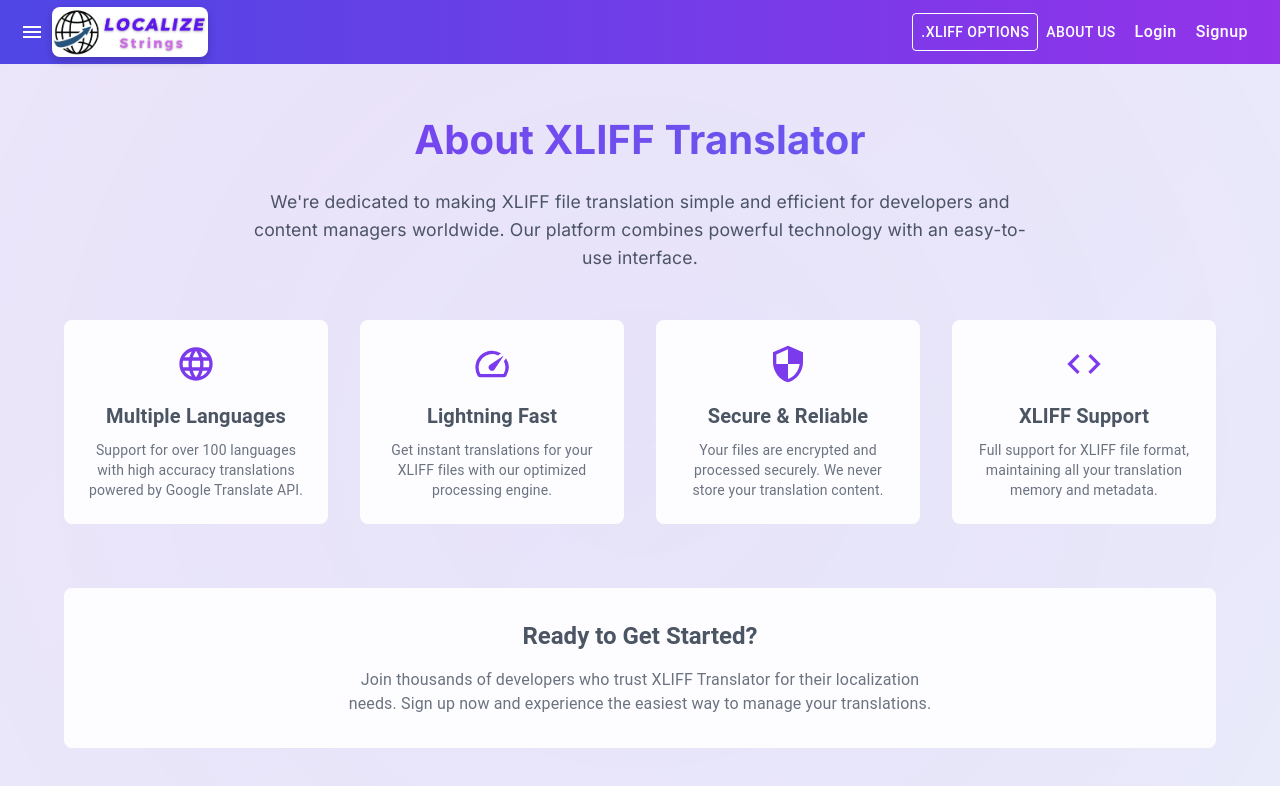
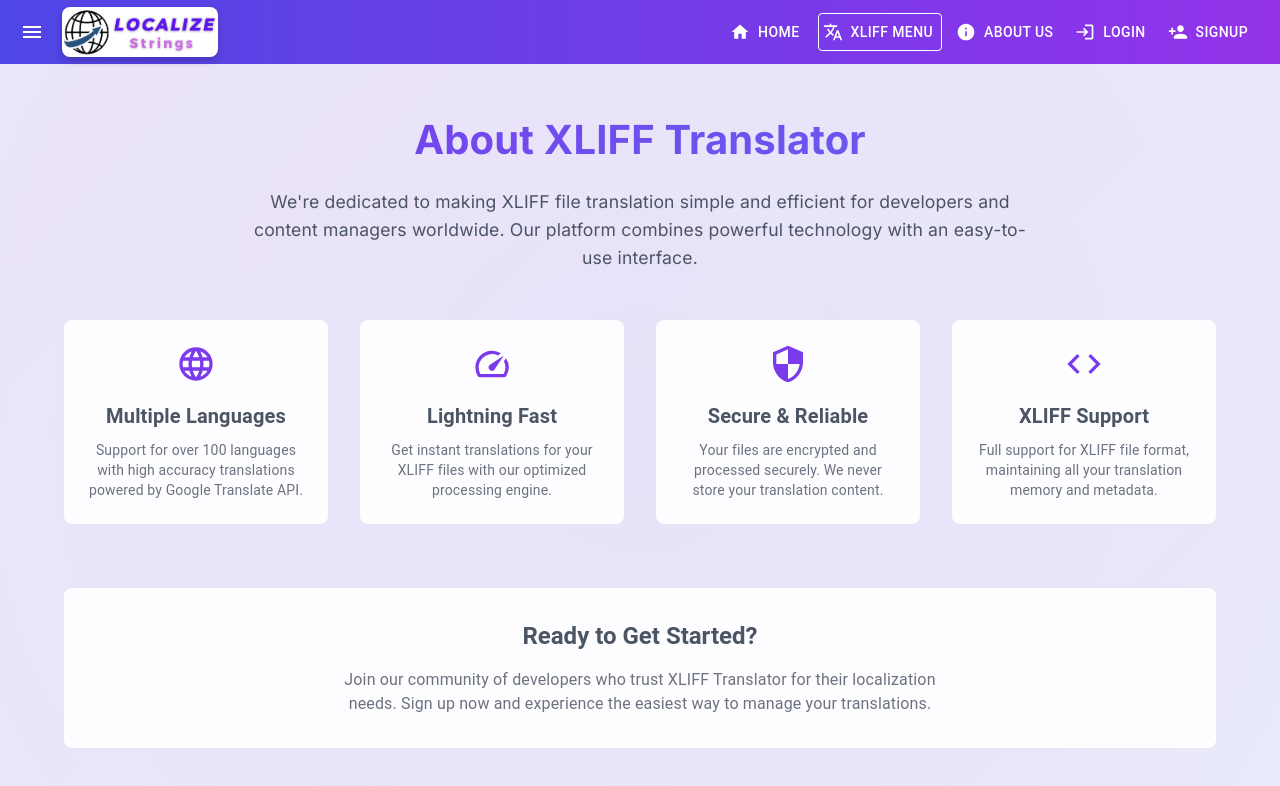
Before and after one commit to thefusionworksllc/localizestrings, a Next.js app: page /about in a window 1280 px wide. Shown: the top 786 px of the page. Built offline with nearby package versions, Linux system fonts and the light colour scheme; no server answers.

Commit message:
updated to styling

```diff
--- a/src/app/about/page.js
+++ b/src/app/about/page.js
@@ -104,7 +104,7 @@ export default function About() {
             Ready to Get Started?
           </Typography>
           <Typography sx={{ color: '#6b7280', maxWidth: '600px', mx: 'auto' }}>
-            Join thousands of developers who trust XLIFF Translator for their localization needs.
+            Join our community of developers who trust XLIFF Translator for their localization needs.
             Sign up now and experience the easiest way to manage your translations.
           </Typography>
         </Box>
--- a/src/app/layout.js
+++ b/src/app/layout.js
@@ -20,7 +20,8 @@ import {
   Login as LoginIcon,
   Dashboard,
   PersonAdd as PersonAddIcon,
-  Home as HomeIcon
+  Home as HomeIcon,
+  Translate as TranslateIcon
 } from '@mui/icons-material';
 import Head from 'next/head';
 import PublicIcon from '@mui/icons-material/Public';
@@ -93,11 +94,13 @@ export default function RootLayout({ children }) {
             boxShadow: 'none'
           }}
         >
-          <Toolbar>
-            <IconButton color="inherit" onClick={toggleSidebar} edge="start">
+          <Toolbar >
+            <IconButton color="inherit" onClick={toggleSidebar} edge="start" sx={{ '&:hover': {
+              backgroundColor: 'rgba(255, 255, 255, 0.1)',
+            }}}>
               <MenuIcon />
             </IconButton>
-            <Box sx={{ display: 'flex', alignItems: 'center' }}>
+            <Box sx={{ display: 'flex', alignItems: 'center', ml: '10px' }}>
               <img
                 src="/logo.png"
                 alt="Logo"
@@ -127,9 +130,21 @@ export default function RootLayout({ children }) {
               </Typography>
             </Box>
             <Box sx={{ ml: 'auto', display: 'flex', alignItems: 'center' }}>
+            <Button
+                color="inherit"
+                onClick={() => handleNavigation('/')}
+                startIcon={<HomeIcon />}
+                sx={{ mr: '10px', '&:hover': {
+                  backgroundColor: 'rgba(255, 255, 255, 0.1)',
+                }}}
+
+              >
+                Home
+              </Button>
               <Button
                 color="inherit"
                 onClick={handleMenuClick}
+                startIcon={<TranslateIcon />}
                 sx={{
                   border: '1px solid white',
                   borderRadius: '4px',
@@ -138,7 +153,7 @@ export default function RootLayout({ children }) {
                   }
                 }}
               >
-                .XLIFF Options
+                XLIFF Menu
               </Button>
               <Menu
                 anchorEl={anchorEl}
@@ -152,22 +167,32 @@ export default function RootLayout({ children }) {
                   vertical: 'top',
                   horizontal: 'left',
                 }}
-                sx={{ mt: '45px' }}
+                sx={{ mt: '2px', }}
               >
                 <MenuItem
                   onClick={() => { handleNavigation('/xliff-file-translator'); handleMenuClose(); }}
-                  sx={{ '&:hover': { backgroundColor: 'rgba(79, 70, 229, 0.1)' } }}
+                  sx={{ '&:hover': { background: 'linear-gradient(135deg, rgba(80, 74, 194, 0.9), rgba(147, 51, 234, 0.90))', color: 'white' } }}
                 >
+                  <Edit sx={{ mr: 1 }} />
                   XLIFF File Translator
                 </MenuItem>
                 <MenuItem
                   onClick={() => { handleNavigation('/xliff-online-translator'); handleMenuClose(); }}
-                  sx={{ '&:hover': { backgroundColor: 'rgba(79, 70, 229, 0.1)' } }}
+                  sx={{ '&:hover': { background: 'linear-gradient(135deg, rgba(80, 74, 194, 0.9), rgba(147, 51, 234, 0.90))', color: 'white' } }}
                 >
-                 XLIFF Online Translator
+                  <TranslateIcon sx={{ mr: 1 }} />
+                  XLIFF Online Translator
                 </MenuItem>
               </Menu>
-              <Button color="inherit" onClick={() => handleNavigation('/about')}>
+              <Button
+                color="inherit"
+                onClick={() => handleNavigation('/about')}
+                startIcon={<Info />}
+                sx={{ ml: '10px' , '&:hover': {
+                  backgroundColor: 'rgba(255, 255, 255, 0.1)',
+                }}}
+
+              >
                 About Us
               </Button>
               {user ? (
@@ -183,12 +208,14 @@ export default function RootLayout({ children }) {
                     sx={{
                       color: 'white',
                       textTransform: 'none',
+                      ml: '10px',
                       fontSize: '1rem',
                       '&:hover': {
                         backgroundColor: 'rgba(255, 255, 255, 0.1)',
                       }
                     }}
                   >
+                    <ExitToApp sx={{ mr: 1 }} />
                     Logout
                   </Button>
                 </>
@@ -197,26 +224,20 @@ export default function RootLayout({ children }) {
                   <Button
                     color="inherit"
                     onClick={() => handleNavigation('/login')}
-                    sx={{
-                      textTransform: 'none',
-                      fontSize: '1rem',
-                      '&:hover': {
-                        backgroundColor: 'rgba(255, 255, 255, 0.1)',
-                      }
-                    }}
+                    startIcon={<LoginIcon />}
+                    sx={{ ml: '10px' , '&:hover': {
+                      backgroundColor: 'rgba(255, 255, 255, 0.1)',
+                    }}}
                   >
                     Login
                   </Button>
                   <Button
                     color="inherit"
                     onClick={() => handleNavigation('/signup')}
-                    sx={{
-                      textTransform: 'none',
-                      fontSize: '1rem',
-                      '&:hover': {
-                        backgroundColor: 'rgba(255, 255, 255, 0.1)',
-                      }
-                    }}
+                    startIcon={<PersonAddIcon />}
+                    sx={{ ml: '10px' , '&:hover': {
+                      backgroundColor: 'rgba(255, 255, 255, 0.1)',
+                    }}}
                   >
                     Signup
                   </Button>
@@ -232,7 +253,7 @@ export default function RootLayout({ children }) {
           onClose={toggleSidebar}
           PaperProps={{
             sx: {
-              width: 280,
+              width: 380,
               background: 'linear-gradient(135deg, rgba(79, 70, 229, 0.90), rgba(147, 51, 234, 0.90))',
               borderRadius: '0 16px 16px 0',
               padding: '24px 16px',
@@ -286,7 +307,7 @@ export default function RootLayout({ children }) {
                     }
                   }}
                 >
-                  <Edit sx={{ mr: 2, color: '#ffffff' }} />
+                  <Home sx={{ mr: 2, color: '#ffffff' }} />
                   <ListItemText
                     primary="Home"
                     primaryTypographyProps={{
@@ -306,7 +327,7 @@ export default function RootLayout({ children }) {
                 >
                   <Edit sx={{ mr: 2, color: '#ffffff' }} />
                   <ListItemText
-                    primary="XLIFF Web Translator"
+                    primary="XLIFF Online Translator"
                     primaryTypographyProps={{
                       sx: { fontWeight: 500, color: '#ffffff' }
                     }}
--- a/src/app/page.js
+++ b/src/app/page.js
@@ -410,7 +410,7 @@ export default function Home() {
           Ready to Simplify Your Localization Workflow?
         </Typography>
         <Typography variant="body1" sx={{ color: 'white', mb: 4 }}>
-          Join thousands of developers, translators, and businesses who trust LocalizeStrings.com for their translation needs.
+          Join our community of developers, translators, and businesses who trust LocalizeStrings.com for their translation needs.
         </Typography>
         <Button
           variant="contained"
@@ -441,7 +441,7 @@ export default function Home() {
             <Typography variant="h6" sx={{ color: 'white', mb: 2 }}>Links</Typography>
             <ul className={styles.footerLinks}>
               <li><Link href="/features">Features</Link></li>
-              <li><Link href="/pricing">Pricing</Link></li>
+              <li><Link href="/support">Support</Link></li>
               <li><Link href="/about">About Us</Link></li>
               <li><Link href="/contact">Contact Us</Link></li>
             </ul>
--- a/src/app/xliff-file-translator/page.js
+++ b/src/app/xliff-file-translator/page.js
@@ -346,7 +346,7 @@ export default function XliffFileTranslator() {
               )}
               {file && (
                 <Typography sx={{ mt: 2,  color: '#7c3aed' ,fontWeight: 'bold' , fontSize: '1.5rem'}}>
-                  Selected file: {file.name} // Display selected file name
+                  Selected file: {file.name}
                 </Typography>
               )}
             </Box>
```
